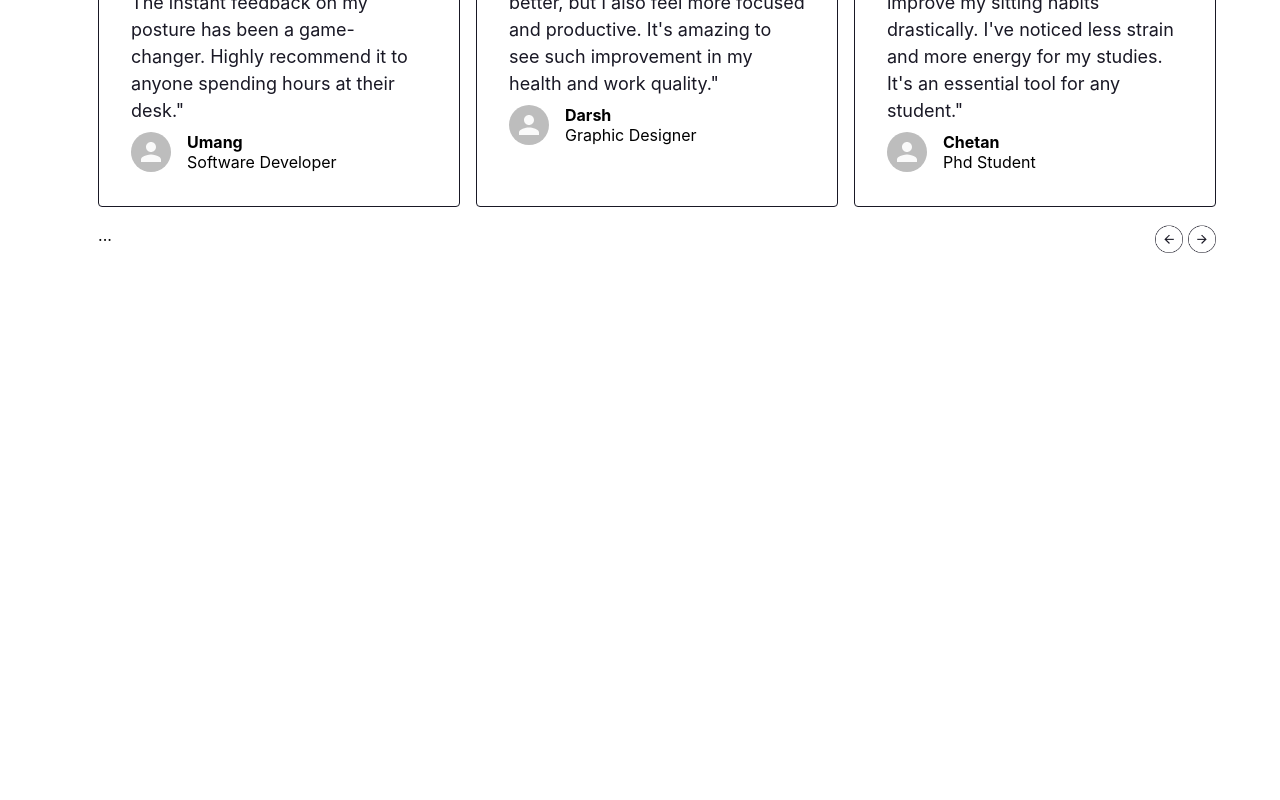
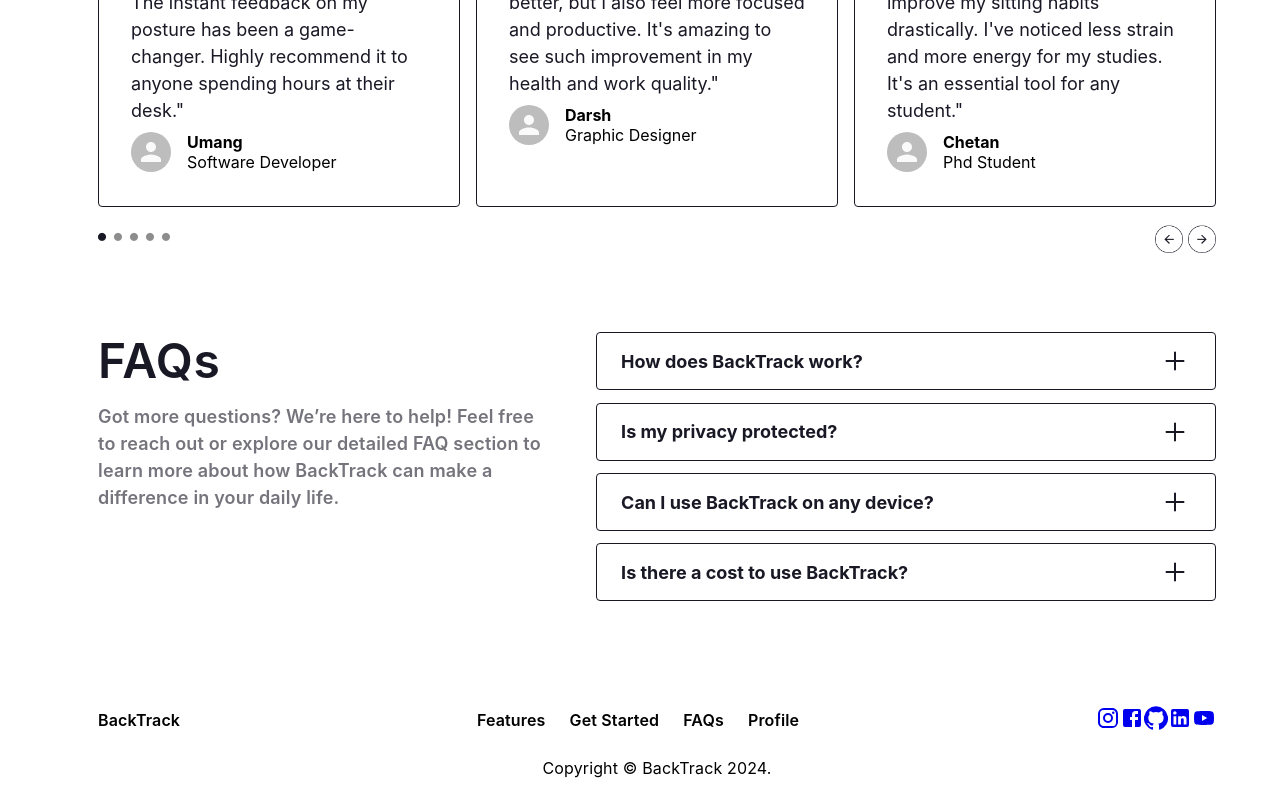
Before and after one commit to akshitdesai/backtrack, a React (Create React App) app in the folder client/: page /home in a window 1280 px wide. Shown: the part 2893-3693 px from the top of the page. Before the commit the page ends 3166 px from the top, so only its background shows below. Built offline with nearby package versions, Linux system fonts and the light colour scheme.

Commit message:
all design with footer

```diff
--- a/client/src/views/Footer.js
+++ b/client/src/views/Footer.js
@@ -1,72 +1,90 @@
 import * as React from "react";
-import Container from "@material-ui/core/Container";
 import Typography from "@material-ui/core/Typography";
-import Link from "@material-ui/core/Link";
-import Grid from "@material-ui/core/Grid";
-import { Box } from "@material-ui/core";
-import { Facebook, Instagram, GitHub } from "@material-ui/icons";
+import { Grid, makeStyles } from "@material-ui/core";
+import {
+  Facebook,
+  Instagram,
+  GitHub,
+  YouTube,
+  LinkedIn,
+} from "@material-ui/icons";
+import { Link } from "react-router-dom";
+
+const useStyles = makeStyles(() => ({
+  footerText: {
+    color: "#000",
+    fontFamily: "Inter",
+    fontSize: "16px",
+    fontStyle: "normal",
+    fontWeight: 600,
+    lineHeight: "150%",
+  },
+}));
 
 export default function Footer() {
+  const styles = useStyles();
   return (
-    <Box component="footer" className="footer">
-      <Container>
-        <Grid container spacing={5}>
-          <Grid item xs={12} sm={4}>
-            <Typography variant="h6" color="text.primary" gutterBottom>
-              About Us
-            </Typography>
-            <Typography variant="body2" color="text.secondary">
-              We are XYZ company, dedicated to providing the best service to our
-              customers.
-            </Typography>
-            <Typography variant="body2" color="inherit">
-              Vision
-            </Typography>
+    <Grid
+      container
+      alignItems="center"
+      justifyContent="space-between"
+      style={{ padding: "20px" }}
+    >
+      <Grid item>
+        <Typography className={styles.footerText}>BackTrack</Typography>
       </Grid>
-          <Grid item xs={12} sm={4}>
-            <Typography variant="h6" color="text.primary" gutterBottom>
-              Contact Us
-            </Typography>
-            <Typography variant="body2" color="text.secondary">
-              Montreal, Quebec, Canada
-            </Typography>
-            <Typography variant="body2" color="text.secondary">
-              Email: info@gmail.com
-            </Typography>
-            <Typography variant="body2" color="text.secondary">
-              Phone: +1 234 567 8901
-            </Typography>
+
+      <Grid item>
+        <Grid container alignItems="center" spacing={3}>
+          <Grid item>
+            <Typography className={styles.footerText}>Features</Typography>
           </Grid>
-          <Grid item xs={12} sm={4}>
-            <Typography variant="h6" color="text.primary" gutterBottom>
-              Follow Us
-            </Typography>
+          <Grid item>
+            <Typography className={styles.footerText}>Get Started</Typography>
+          </Grid>
+          <Grid item>
+            <Typography className={styles.footerText}>FAQs</Typography>
+          </Grid>
+          <Grid item>
+            <Typography className={styles.footerText}>Profile</Typography>
+          </Grid>
+        </Grid>
+      </Grid>
+
+      <Grid item>
+        <Link href="" color="inherit">
+          <Instagram />
+        </Link>
         <Link href="https://www.facebook.com/" color="inherit">
           <Facebook />
         </Link>
-            <Link
-              href="https://www.instagram.com/"
-              color="inherit"
-              sx={{ pl: 1, pr: 1 }}
-            >
-              <Instagram />
-            </Link>
-            <Link href="https://www.twitter.com/" color="inherit">
+        <Link href="" color="inherit">
           <GitHub />
         </Link>
+        {/* style={{ filter: "grayscale(100%)" }} */}
+        <Link href="" color="inherit">
+          <LinkedIn />
+        </Link>
+        <Link href="" color="inherit">
+          <YouTube />
+        </Link>
       </Grid>
-        </Grid>
-        <Grid mt={5}>
-          <Typography variant="body2" color="text.secondary" align="center">
-            {"Copyright © "}
-            <Link color="inherit" href="https://your-website.com/">
-              Back-Track
-            </Link>{" "}
-            {new Date().getFullYear()}
+      <Grid
+        item
+        container
+        mt={5}
+        justifyContent="center"
+        style={{ marginTop: "2%" }}
+      >
+        <Typography
+          className={styles.footerText}
+          style={{ fontWeight: "400" }}
+          align="center"
+        >
+          {"Copyright © "} BackTrack {new Date().getFullYear()}
           {"."}
         </Typography>
       </Grid>
-      </Container>
-    </Box>
+    </Grid>
   );
 }
--- a/client/src/views/Home.js
+++ b/client/src/views/Home.js
@@ -23,6 +23,9 @@
 import { Rating } from "@material-ui/lab";
 import next from "../assets/icons/next.png";
 import previous from "../assets/icons/previous.png";
+import dots from "../assets/icons/dots.png";
+import plus from "../assets/icons/plus.png";
+import Footer from "./Footer";
 
 const useStyles = makeStyles(() => ({
   title: {
@@ -173,6 +176,15 @@
     fontWeight: 400,
     lineHeight: "150%",
   },
+  outerQuestion: {
+    display: "flex",
+    padding: "12px 24px",
+    alignItems: "center",
+    alignSelf: "stretch",
+    borderRadius: "4px",
+    border: "1px solid #191825",
+    marginBottom: "2%",
+  },
 }));
 
 const reviews = [
@@ -194,6 +206,12 @@
     feedback:
       "BackTrack's detailed reports and personalized tips have helped me improve my sitting habits drastically. I've noticed less strain and more energy for my studies. It's an essential tool for any student.",
   },
+];
+const faqs = [
+  "How does BackTrack work?",
+  "Is my privacy protected?",
+  "Can I use BackTrack on any device?",
+  "Is there a cost to use BackTrack?",
 ];
 function ReviewTile(props) {
   const styles = useStyles();
@@ -459,7 +477,10 @@
             </Grid>
             <Grid item>
               <Grid container>
-                <Grid item>...</Grid>
+                <Grid item>
+                  {" "}
+                  <img src={dots} alt="Dots" />
+                </Grid>
                 <Grid item xs container justifyContent="flex-end">
                   <img
                     src={previous}
@@ -476,6 +497,51 @@
             </Grid>
           </Grid>
         </Grid>
+
+        <Grid
+          container
+          direction="column"
+          style={{ paddingLeft: "6%", marginTop: "3%", paddingRight: "5%" }}
+        >
+          <Grid item container style={{ padding: "20px" }} spacing={3}>
+            <Grid item xs={5}>
+              <Typography className={styles.monitoringGridTitle}>
+                FAQs
+              </Typography>
+              <Typography
+                className={styles.monitoringGridSubtitle}
+                style={{ fontSize: "18px" }}
+              >
+                Got more questions? We’re here to help! Feel free to reach out
+                or explore our detailed FAQ section to learn more about how
+                BackTrack can make a difference in your daily life.
+              </Typography>
+            </Grid>
+            <Grid item xs={7} style={{ paddingLeft: "3%" }}>
+              {faqs.map((question) => (
+                <Grid container className={styles.outerQuestion}>
+                  <Grid item className={styles.commonSubTitle}>
+                    <b>{question}</b>
+                  </Grid>
+                  <Grid item container xs justifyContent="flex-end">
+                    <img
+                      src={plus}
+                      alt="Plus Icon"
+                      style={{ cursor: "pointer" }}
+                    />
+                  </Grid>
+                </Grid>
+              ))}
+            </Grid>
+          </Grid>
+        </Grid>
+
+        <Grid
+          container
+          style={{ paddingLeft: "6%", marginTop: "4%", paddingRight: "5%" }}
+        >
+          <Footer />
+        </Grid>
       </Grid>
     </>
   );
```
Also changed, not shown: client/src/views/Footer_old.js (added, +72 -0 lines), client/src/assets/icons/dots.png (added), client/src/assets/icons/plus.png (added). Lines whose indentation alone changed are shown as unchanged.
